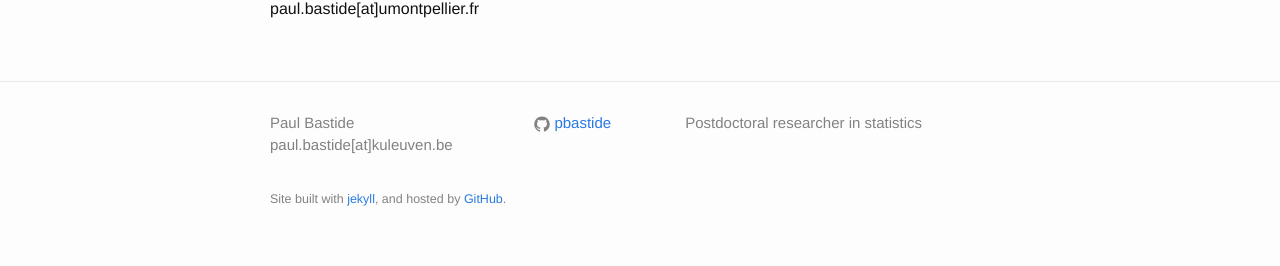
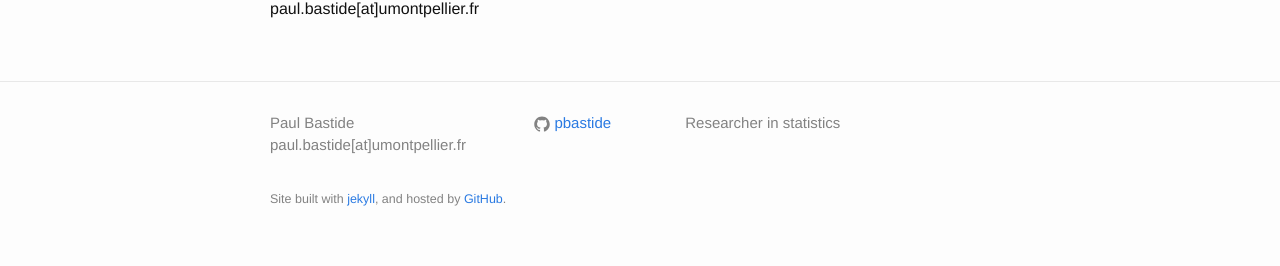
Before and after one commit to pbastide/pbastide.github.io, a Jekyll site: the page built from index.md, in a window 1280 px wide. Shown: the part 812-1078 px from the top of the page. Built offline with Jekyll 4.4.1, drawn with Linux system fonts in a browser that asks for light colours.

Commit message:
Update email.

```diff
--- a/_config.yml
+++ b/_config.yml
@@ -1,8 +1,8 @@
 # Site settings
 title: Paul Bastide
-email: paul.bastide[at]kuleuven.be
+email: paul.bastide[at]umontpellier.fr
 description: > # this means to ignore newlines until "baseurl:"
-  Postdoctoral researcher in statistics
+  Researcher in statistics
 baseurl: '' # /pbastide.github.io # the subpath of your site, e.g. /blog/
 # url: "http://yourdomain.com" # the base hostname & protocol for your site
 # twitter_username: jekyllrb
```
